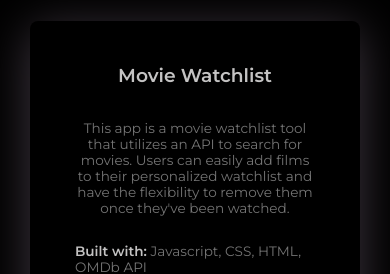
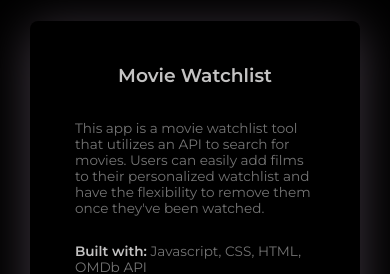
Before and after one commit to JakeMoretz/portfolio-v2, a React (Vite) app in the folder vite-project/: page / in a window 390 px wide. Shown: the part 2200-2474 px from the top of the page. Built offline with nearby package versions, Linux system fonts and the light colour scheme.

Commit message:
working on gettng the deployed version to match the production version

```diff
--- a/vite-project/src/components/About.css
+++ b/vite-project/src/components/About.css
@@ -73,7 +73,7 @@ section > h3 {
     font-weight: 400;
 }
 
-@media (min-width: 1000px) {
+/* @media (min-width: 1000px) {
     .about-wrapper {
         display: flex;
         justify-content: space-between;
@@ -85,7 +85,7 @@ section > h3 {
         height: 700px;
         width: 100vw;
     }
-}
+} */
 
 @media (max-width: 1000px) {
     .about-wrapper {
@@ -131,7 +131,6 @@ section > h3 {
         flex-direction: column;
         justify-content: end;
         padding: 30px;
-        /* padding-top: 350px; */
         position: relative;
         color: rgb(196, 195, 195);
         background-color: rgb(0, 0, 0, 0);
--- a/vite-project/src/components/Project.css
+++ b/vite-project/src/components/Project.css
@@ -90,13 +90,11 @@ section > h3 {
     font-weight: 600;
     letter-spacing: 1px;
     font-size: 0.85em;
-
 }
 
 .project-description {
     margin-inline: 30px;
     font-size: 0.95em;
-    text-align: center;
 }
 
 .light-project-description {
@@ -110,7 +108,6 @@ section > h3 {
     .project-description {
         margin-inline: 20px;
         font-size: 0.95em;
-        text-align: start;
     }
 
     .btn {
@@ -130,13 +127,12 @@ section > h3 {
     }
 
     .project-description {
-        font-size: .85rem;
+        font-size: 0.85rem;
         margin-inline: 20px;
-        text-align: center;
     }
 
     .light-project-description {
-        font-size: .85rem;
+        font-size: 0.85rem;
         margin-inline: 20px;
     }
 
@@ -155,20 +151,18 @@ section > h3 {
     }
 
     .project-img {
-       height: 220px;
-       width: auto;
-       margin-bottom: 33px;
-       margin-top:0;
+        height: 220px;
+        width: auto;
+        margin-bottom: 33px;
+        margin-top: 0;
     }
 
-
-
     .project-stack {
-        font-size: .85em;
+        font-size: 0.85em;
     }
 
     .light-project-stack {
-        font-size: .85em;
+        font-size: 0.85em;
     }
 
     .info {
@@ -176,8 +170,6 @@ section > h3 {
         width: auto;
         height: 100%;
         padding: 15px;
-
-
     }
 }
 
@@ -224,7 +216,7 @@ section > h3 {
 
     .info {
         /* height: 300px; */
-        /* width: auto; */
+/* width: auto; */
 
-    /* } */
 /* } */
+/* } */
```
